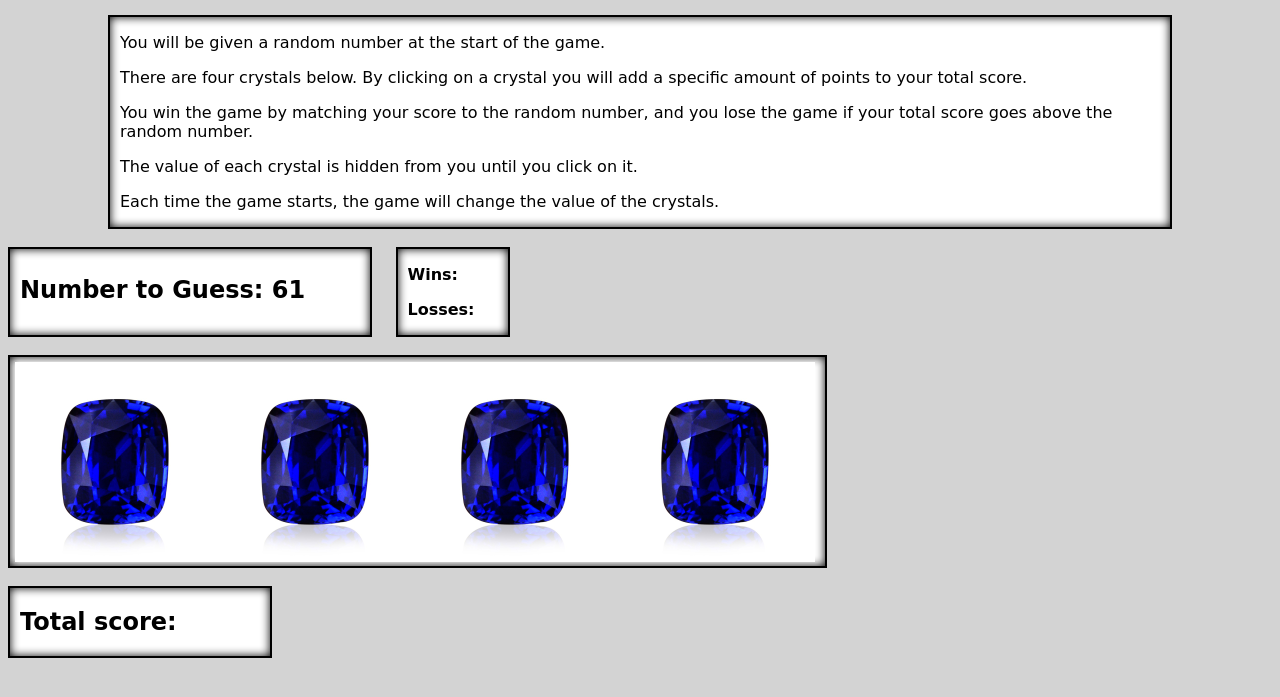
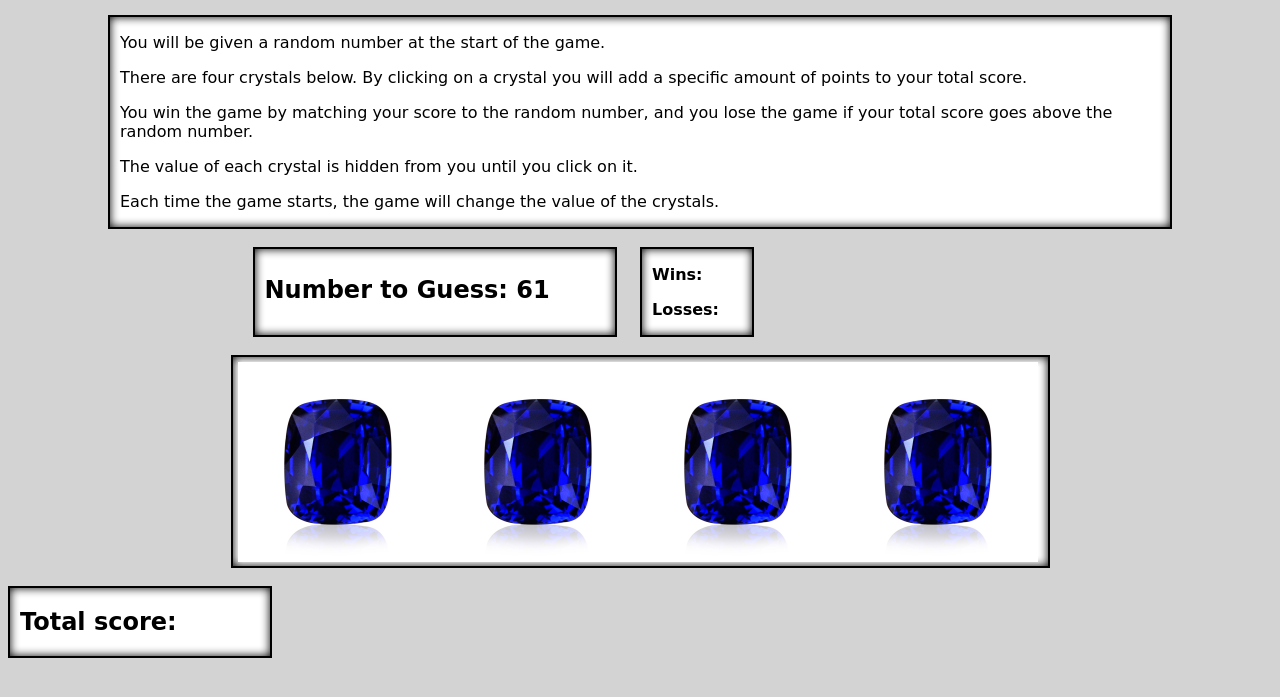
Before and after one commit to TomStone76/unit-4-game, a plain HTML site: page index.html in a window 1280 px wide. Shown: the part 101-798 px from the top of the page. Drawn offline with nearby package versions, Linux system fonts and the light colour scheme; a web font is replaced by a local one.

Commit message:
positioning

```diff
--- a/assets/css/style.css
+++ b/assets/css/style.css
@@ -76,9 +76,10 @@ img {
     border-style: solid;
     background-color: white;
     width: 810px;
-    box-shadow: inset 0 0 10px #000000;
+    box-shadow: inset 0 0  10px #000000;
     -moz-box-shadow: inset 0 0 10px #000000;
     -webkit-box-shadow:  inset 0 0 10px #000000;
+    margin: 0 auto;
 }
 
 .site-name {
@@ -99,7 +100,8 @@ img {
 .container {
     display: grid;
     grid-template-columns: repeat(2, 1fr);
-    width: 775px
+    width: 775px;
+    margin: 0 auto;
 }
 
 @media only screen and (max-width: 980px) {
```
